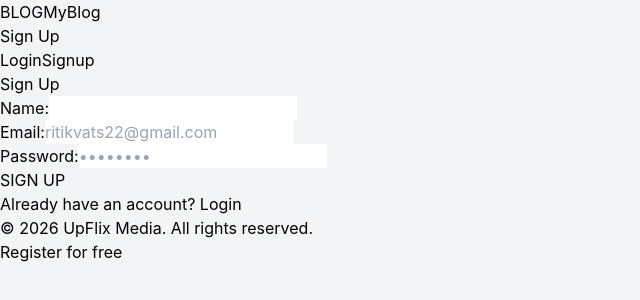
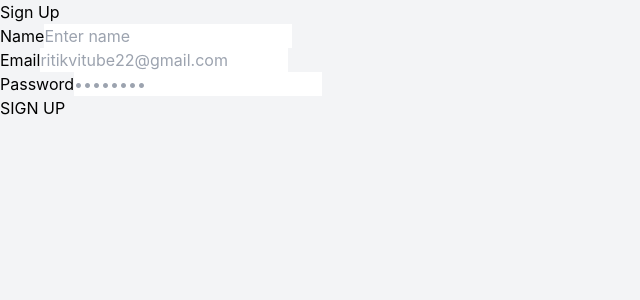
Before and after one commit to Manav0502/Router, a React (Vite) app: page /signup in a window 1280 px wide. Shown: the top 300 px of the page, without its empty margins (0-640 px from the left). Built offline with nearby package versions, Linux system fonts and the light colour scheme.

Commit message:
Login and Signup pages updated

```diff
--- a/src/pages/Login.jsx
+++ b/src/pages/Login.jsx
@@ -1,57 +1,22 @@
-import { useState } from 'react';
-import { useNavigate, Link } from 'react-router-dom';
-import Navbar from '../components/Navbar';
-import Footer from '../components/Footer';
-
-export default function Login() {
-  const [email, setEmail] = useState('');
-  const [password, setPassword] = useState('');
-  const navigate = useNavigate();
-
-  const handleSubmit = (e) => {
-    e.preventDefault();
-    navigate('/dashboard');
-  };
-
+function Login() {
   return (
-    <div class="min-h-screen bg-gray-100 flex flex-col justify-between">
-      <Navbar title="Login" />
-      <div class="flex-grow flex items-center justify-center px-4 py-12">
-        <div class="bg-white p-8 rounded-lg shadow-sm border border-gray-200 w-full max-w-md">
-          <h2 class="text-2xl font-bold text-center text-gray-800 mb-6">Login</h2>
-          <form onSubmit={handleSubmit} class="space-y-4">
-            <div>
-              <label class="block text-xs font-semibold text-gray-600 mb-1">Email:</label>
-              <input
-                type="email"
-                required
-                value={email}
-                onChange={(e) => setEmail(e.target.value)}
-                placeholder="ritikvats22@gmail.com"
-                class="w-full px-3 py-2 border border-gray-300 rounded text-xs focus:outline-none focus:ring-2 focus:ring-green-500"
-              />
-            </div>
-            <div>
-              <label class="block text-xs font-semibold text-gray-600 mb-1">Password:</label>
-              <input
-                type="password"
-                required
-                value={password}
-                onChange={(e) => setPassword(e.target.value)}
-                placeholder="••••••••"
-                class="w-full px-3 py-2 border border-gray-300 rounded text-xs focus:outline-none focus:ring-2 focus:ring-green-500"
-              />
-            </div>
-            <button type="submit" class="w-full bg-green-600 hover:bg-green-700 text-white font-bold py-2.5 rounded text-xs transition uppercase tracking-wider">
-              LOGIN
-            </button>
-          </form>
-          <p class="text-xs text-center text-gray-500 mt-4">
-            Don't have an account? <Link to="/signup" class="text-green-600 hover:underline">Sign Up</Link>
-          </p>
-        </div>
+    <div className="auth-wrapper">
+      <div className="card auth-card">
+        <h2>Log In</h2>
+        <form onSubmit={(e) => e.preventDefault()}>
+          <div className="form-group">
+            <label>Email</label>
+            <input type="email" placeholder="ritikvitube22@gmail.com" required />
+          </div>
+          <div className="form-group">
+            <label>Password</label>
+            <input type="password" placeholder="••••••••" required />
+          </div>
+          <button type="submit" className="btn-submit">LOG IN</button>
+        </form>
       </div>
-      <Footer />
     </div>
   );
 }
+
+export default Login;
--- a/src/pages/Signup.jsx
+++ b/src/pages/Signup.jsx
@@ -1,68 +1,26 @@
-import { useState } from 'react';
-import { useNavigate, Link } from 'react-router-dom';
-import Navbar from '../components/Navbar';
-import Footer from '../components/Footer';
-
-export default function Signup() {
-  const [name, setName] = useState('');
-  const [email, setEmail] = useState('');
-  const [password, setPassword] = useState('');
-  const navigate = useNavigate();
-
-  const handleSubmit = (e) => {
-    e.preventDefault();
-    navigate('/dashboard');
-  };
-
+function Signup() {
   return (
-    <div class="min-h-screen bg-gray-100 flex flex-col justify-between">
-      <Navbar title="Sign Up" />
-      <div class="flex-grow flex items-center justify-center px-4 py-12">
-        <div class="bg-white p-8 rounded-lg shadow-sm border border-gray-200 w-full max-w-md">
-          <h2 class="text-2xl font-bold text-center text-gray-800 mb-6">Sign Up</h2>
-          <form onSubmit={handleSubmit} class="space-y-4">
-            <div>
-              <label class="block text-xs font-semibold text-gray-600 mb-1">Name:</label>
-              <input
-                type="text"
-                required
-                value={name}
-                onChange={(e) => setName(e.target.value)}
-                class="w-full px-3 py-2 border border-gray-300 rounded text-xs focus:outline-none focus:ring-2 focus:ring-green-500"
-              />
-            </div>
-            <div>
-              <label class="block text-xs font-semibold text-gray-600 mb-1">Email:</label>
-              <input
-                type="email"
-                required
-                value={email}
-                onChange={(e) => setEmail(e.target.value)}
-                placeholder="ritikvats22@gmail.com"
-                class="w-full px-3 py-2 border border-gray-300 rounded text-xs focus:outline-none focus:ring-2 focus:ring-green-500"
-              />
-            </div>
-            <div>
-              <label class="block text-xs font-semibold text-gray-600 mb-1">Password:</label>
-              <input
-                type="password"
-                required
-                value={password}
-                onChange={(e) => setPassword(e.target.value)}
-                placeholder="••••••••"
-                class="w-full px-3 py-2 border border-gray-300 rounded text-xs focus:outline-none focus:ring-2 focus:ring-green-500"
-              />
-            </div>
-            <button type="submit" class="w-full bg-green-600 hover:bg-green-700 text-white font-bold py-2.5 rounded text-xs transition uppercase tracking-wider">
-              SIGN UP
-            </button>
-          </form>
-          <p class="text-xs text-center text-gray-500 mt-4">
-            Already have an account? <Link to="/login" class="text-green-600 hover:underline">Login</Link>
-          </p>
-        </div>
+    <div className="auth-wrapper">
+      <div className="card auth-card">
+        <h2>Sign Up</h2>
+        <form onSubmit={(e) => e.preventDefault()}>
+          <div className="form-group">
+            <label>Name</label>
+            <input type="text" placeholder="Enter name" required />
+          </div>
+          <div className="form-group">
+            <label>Email</label>
+            <input type="email" placeholder="ritikvitube22@gmail.com" required />
+          </div>
+          <div className="form-group">
+            <label>Password</label>
+            <input type="password" placeholder="••••••••" required />
+          </div>
+          <button type="submit" className="btn-submit">SIGN UP</button>
+        </form>
       </div>
-      <Footer />
     </div>
   );
 }
+
+export default Signup;
```
